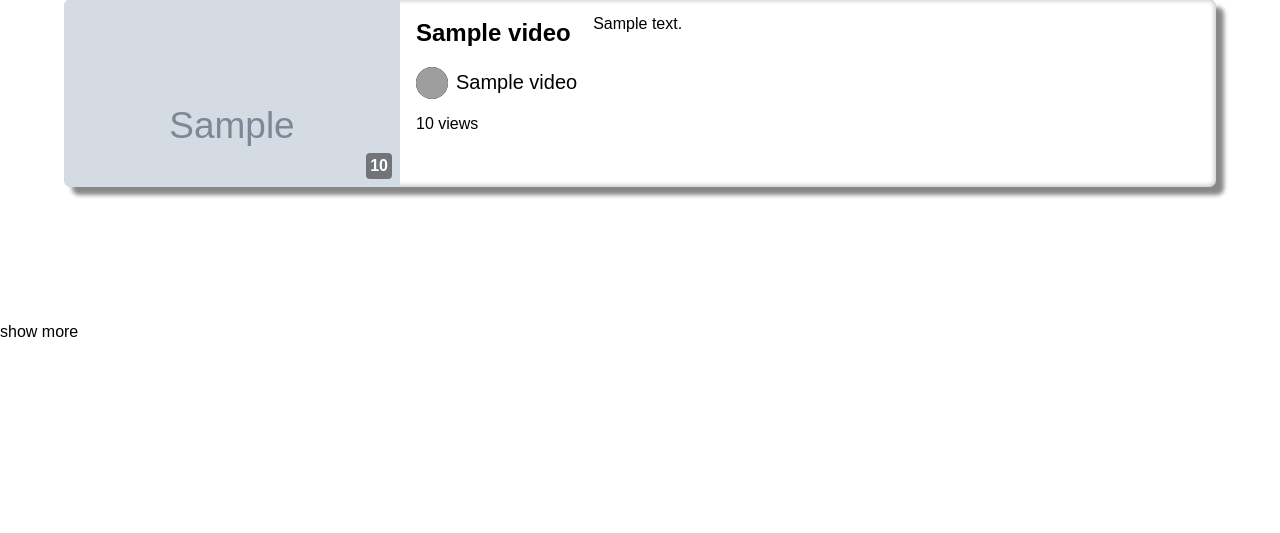
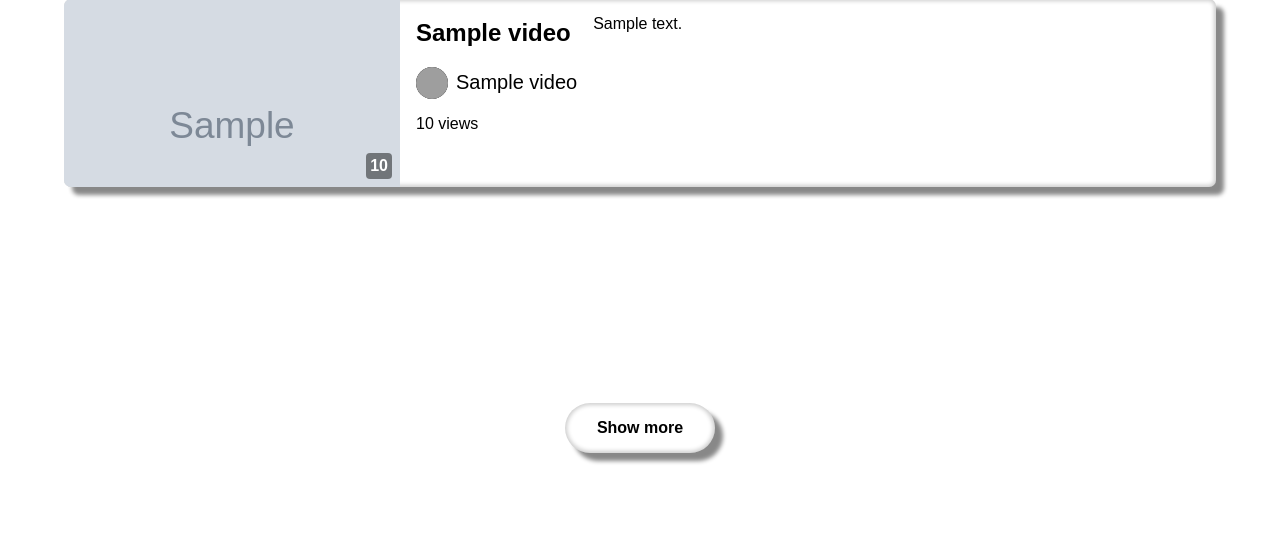
Before and after one commit to lucadye/subscribed_channels_only_youtube_frontend, a Flask app: template app/templates/search_results_page.html in a window 1280 px wide. Shown: the part 504-1037 px from the top of the page. Before the commit the page ends 841 px from the top, so only its background shows below. Run offline with Flask 3, Linux system fonts and the light colour scheme; the template is opened without the code that fills it: most values are stand-ins (such as "Sample title", 1, 10 or a date in 2020); grey boxes marked "Sample" are stand-in pictures; grey boxes are pictures that could not be loaded.

Commit message:
Move button to a container and style them both

```diff
--- a/app/static/styles/search_results_page.css
+++ b/app/static/styles/search_results_page.css
@@ -1,3 +1,23 @@
+/* Load more button */
+
+#fetchMoreSearchResultsButtonContainer {
+    width: fit-content;
+    padding: 5rem 0;
+    margin: auto;
+    cursor: pointer;
+}
+
+#fetchMoreSearchResultsButton {
+    display: block;
+    width: fit-content;
+    padding: 1rem 2rem;
+    border-radius: 5rem;
+    box-shadow: 0.5rem 0.5rem 0.25rem #0007, inset 0 0 0.25rem 0.125rem #0003;
+    font-weight: bolder;
+}
+
+
+
 /* Videos */
 
 #videos {
--- a/app/templates/search_results_page.html
+++ b/app/templates/search_results_page.html
@@ -64,5 +64,5 @@
 	</div>
     </div>
 
-<a id="fetchMoreSearchResultsButton">show more</a>
+<div id="fetchMoreSearchResultsButtonContainer"><a id="fetchMoreSearchResultsButton">Show more</a></div>
 {% endblock %}
```
